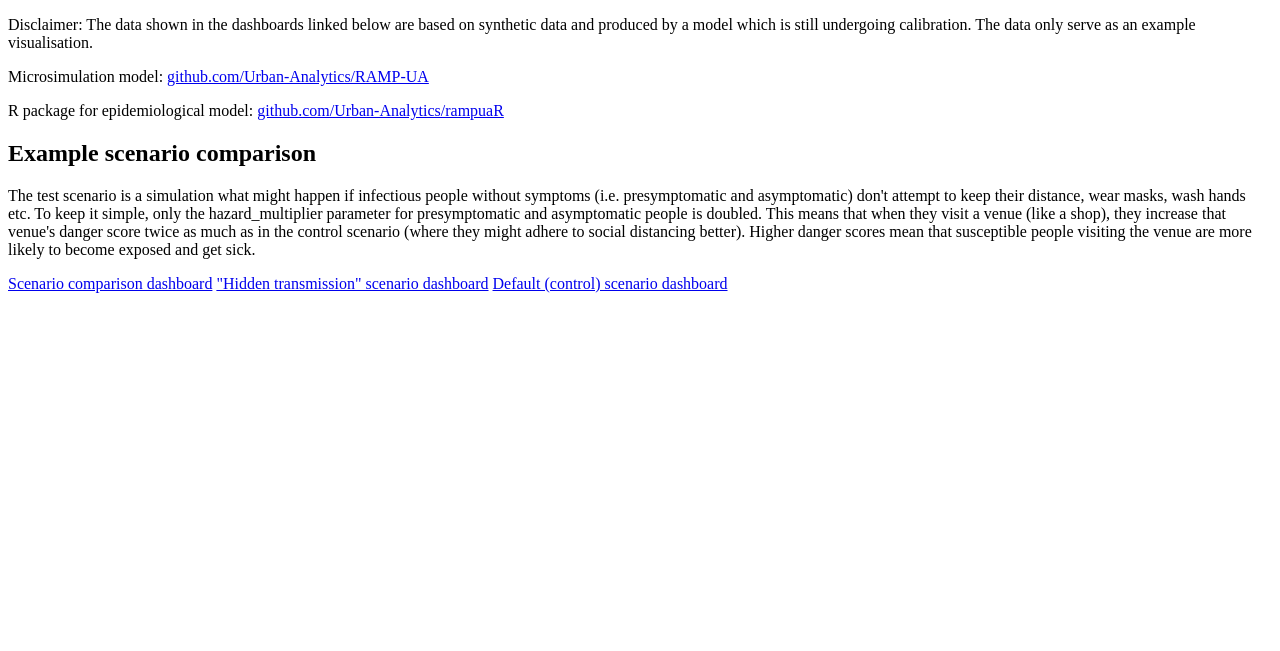
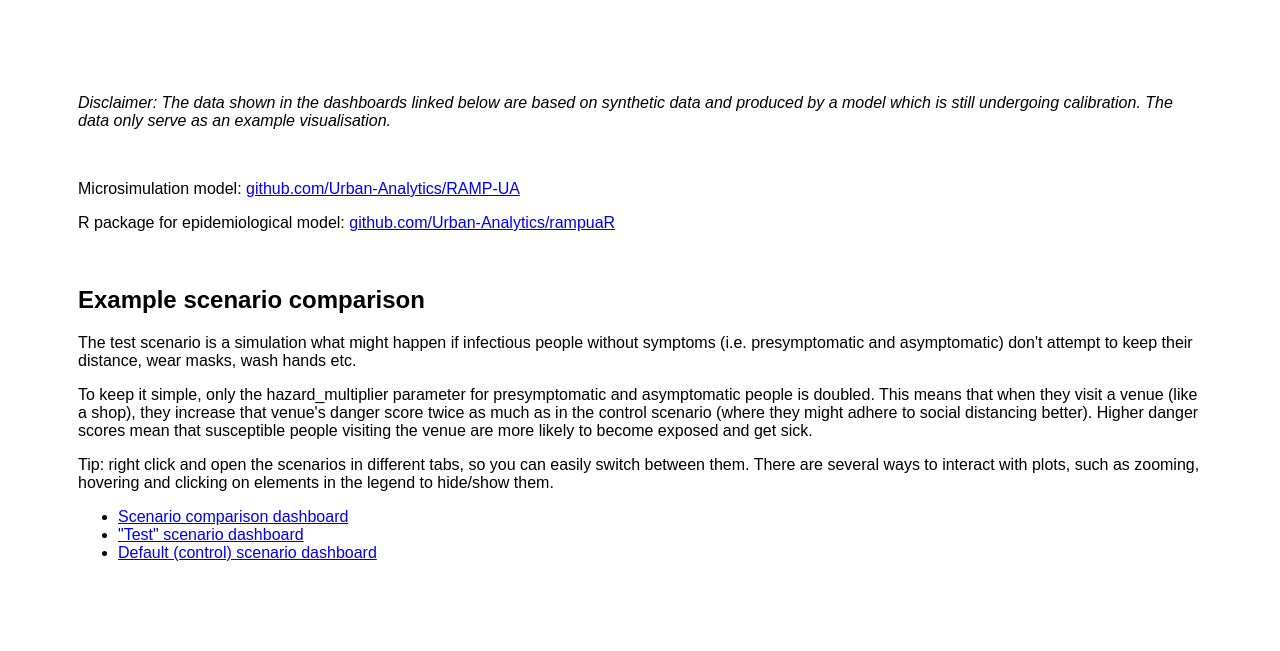
Before and after one commit to nnelissen/nnelissen.github.io, a plain HTML site: page index.html in a window 1280 px wide. Drawn offline with Linux system fonts and the light colour scheme; a script that the page names is missing.

Commit message:
added more content

```diff
--- a/index.html
+++ b/index.html
@@ -8,25 +8,44 @@
   <meta name="description" content="example of RAMP dashboards">
   <meta name="N Nelissen" content="Github">
 
-  <link rel="stylesheet" href="css/styles.css?v=1.0">
+  <style>
+    div {
+      padding: 70px;
+      font-family: "Arial", Helvetica, sans-serif;
+    }
+  </style>
 
 </head>
 
 <body>
   <script src="js/scripts.js"></script>
-    <p>Disclaimer: The data shown in the dashboards linked below are based on synthetic data and produced by a model which is still undergoing calibration. The data only serve as an example visualisation.</p>
+
+    <div>
+    <p><i>Disclaimer: The data shown in the dashboards linked below are based on synthetic data and produced by a model which is still undergoing calibration. The data only serve as an example visualisation.</i></p>
+
+    <br>
 
     <p>Microsimulation model: <a href="https://github.com/Urban-Analytics/RAMP-UA">github.com/Urban-Analytics/RAMP-UA</a></p>
 
     <p>R package for epidemiological model: <a href=https://github.com/Urban-Analytics/rampuaR>github.com/Urban-Analytics/rampuaR</a></p>
 
+    <br>
+
     <h2>Example scenario comparison</h2>
 
-    <p>The test scenario is a simulation what might happen if infectious people without symptoms (i.e. presymptomatic and asymptomatic) don't attempt to keep their distance, wear masks, wash hands etc. To keep it simple, only the hazard_multiplier parameter for presymptomatic and asymptomatic people is doubled. This means that when they visit a venue (like a shop), they increase that venue's danger score twice as much as in the control scenario (where they might adhere to social distancing better). Higher danger scores mean that susceptible people visiting the venue are more likely to become exposed and get sick.</p>
+    <p>The test scenario is a simulation what might happen if infectious people without symptoms (i.e. presymptomatic and asymptomatic) don't attempt to keep their distance, wear masks, wash hands etc. </p>
 
-    <a href="Alt-Control_dashboard_scenarios.html">Scenario comparison dashboard</a>
-    <a href="Alt_dashboard.html">"Hidden transmission" scenario dashboard</a>
-    <a href="Control_dashboard.html">Default (control) scenario dashboard</a>
+    <p>To keep it simple, only the hazard_multiplier parameter for presymptomatic and asymptomatic people is doubled. This means that when they visit a venue (like a shop), they increase that venue's danger score twice as much as in the control scenario (where they might adhere to social distancing better). Higher danger scores mean that susceptible people visiting the venue are more likely to become exposed and get sick.</p>
+
+    <p>Tip: right click and open the scenarios in different tabs, so you can easily switch between them. There are several ways to interact with plots, such as zooming, hovering and clicking on elements in the legend to hide/show them.</p>
+
+    <ul>
+        <li><a href="Alt-Control_dashboard_scenarios.html">Scenario comparison dashboard</a></li>
+        <li><a href="Alt_dashboard.html">"Test" scenario dashboard</a></li>
+        <li><a href="Control_dashboard.html">Default (control) scenario dashboard</a></li>
+    </ul>
+
+    </div>
 
 </body>
 </html>
```
